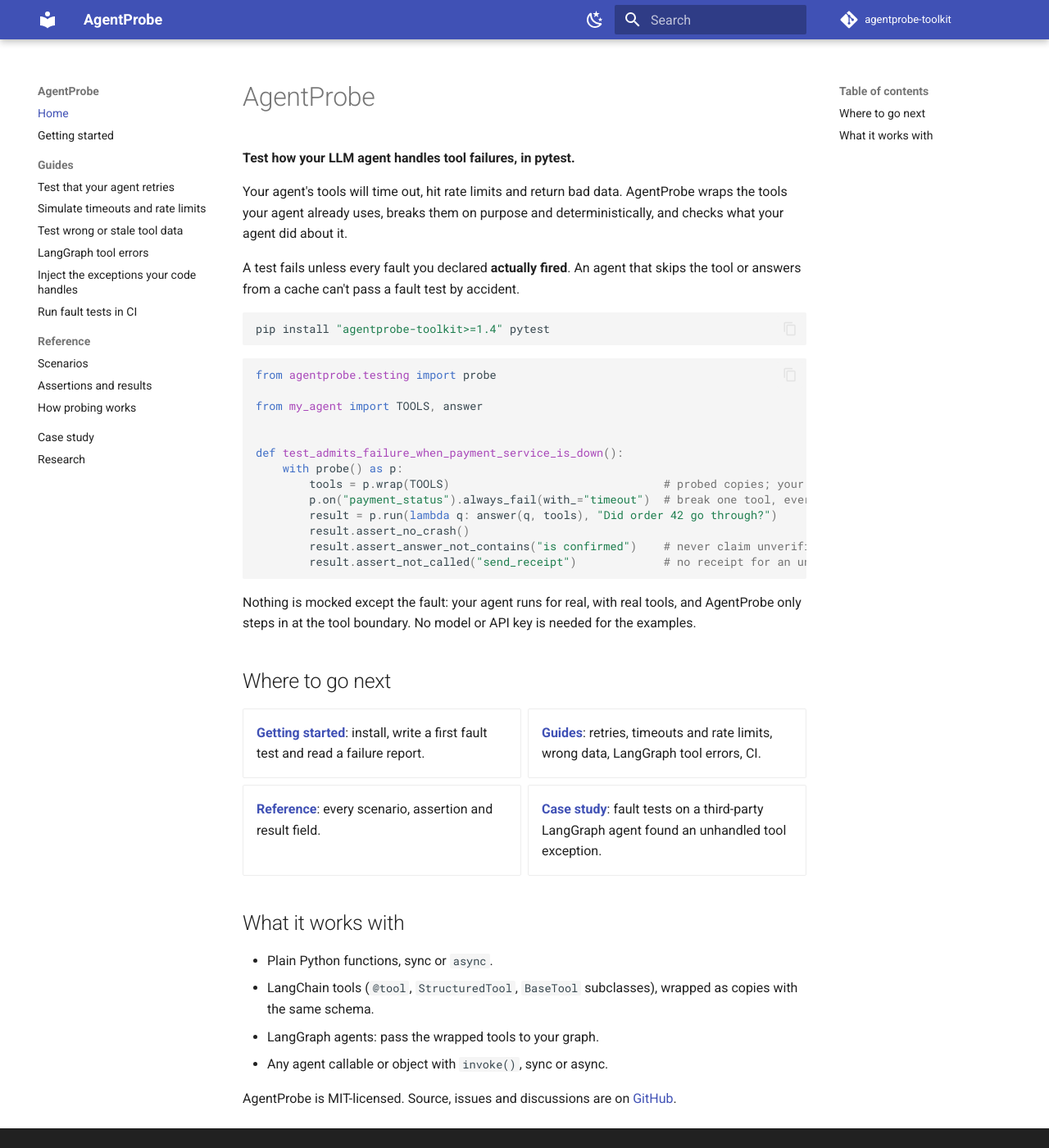
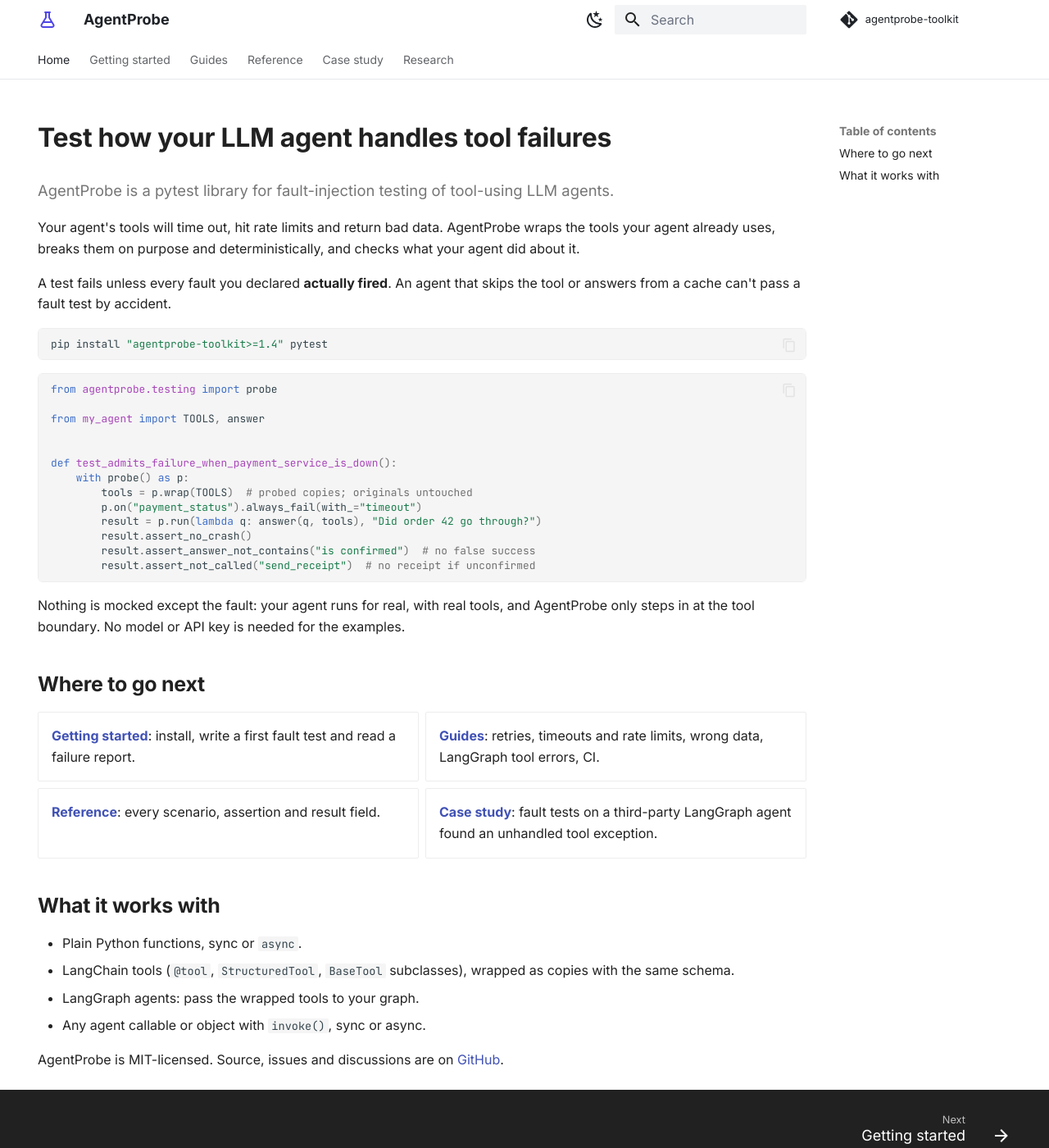
Before and after one commit to chhayankjain/AgentProbe, an MkDocs documentation site: the page built from docs/index.md, in a window 1280 px wide and 1400 px high. Shown: the whole window at 82% size. Built offline with MkDocs 1.6.1 and Material for MkDocs 9.7.7, drawn with Linux system fonts in a browser that asks for light colours; comment, search, counter and statistics services are not loaded.

Commit message:
Docs site: neutral theme, top tabs, readable code examples
White header in light mode and near-black in dark mode with one indigo accent, instead of the solid indigo bar; Inter and JetBrains Mono; a flask logo and favicon; top-level tabs, back-to-top and instant navigation; full-width home page without the empty sidebar; brighter dark-mode headings. Home and LangGraph examples reflowed so code no longer scrolls sideways.

````diff
--- a/docs/index.md
+++ b/docs/index.md
@@ -1,11 +1,14 @@
 ---
 title: Test how your LLM agent handles tool failures
+hide:
+  - navigation
 description: AgentProbe is a Python library for fault-injection testing of tool-using LLM agents in pytest. Break tools deterministically and check what the agent did.
 ---
 
-# AgentProbe
+# Test how your LLM agent handles tool failures
 
-**Test how your LLM agent handles tool failures, in pytest.**
+AgentProbe is a pytest library for fault-injection testing of tool-using LLM agents.
+{ .lead }
 
 Your agent's tools will time out, hit rate limits and return bad data. AgentProbe wraps the tools your agent already uses, breaks them on purpose and deterministically, and checks what your agent did about it.
 
@@ -23,12 +26,12 @@ from my_agent import TOOLS, answer
 
 def test_admits_failure_when_payment_service_is_down():
     with probe() as p:
-        tools = p.wrap(TOOLS)                                # probed copies; your tools are untouched
-        p.on("payment_status").always_fail(with_="timeout")  # break one tool, every call
+        tools = p.wrap(TOOLS)  # probed copies; originals untouched
+        p.on("payment_status").always_fail(with_="timeout")
         result = p.run(lambda q: answer(q, tools), "Did order 42 go through?")
         result.assert_no_crash()
-        result.assert_answer_not_contains("is confirmed")    # never claim unverified success
-        result.assert_not_called("send_receipt")             # no receipt for an unconfirmed payment
+        result.assert_answer_not_contains("is confirmed")  # no false success
+        result.assert_not_called("send_receipt")  # no receipt if unconfirmed
 ```
 
 Nothing is mocked except the fault: your agent runs for real, with real tools, and AgentProbe only steps in at the tool boundary. No model or API key is needed for the examples.
--- /dev/null
+++ b/docs/stylesheets/extra.css
@@ -0,0 +1,85 @@
+/* A neutral, standard documentation look: white or near-black header, one accent. */
+
+:root {
+  --md-primary-fg-color: #4f46e5;
+  --md-primary-fg-color--light: #6366f1;
+  --md-primary-fg-color--dark: #4338ca;
+  --md-accent-fg-color: #4338ca;
+  --md-typeset-a-color: #4f46e5;
+}
+
+/* Light mode: white header and tabs, separated by a hairline, dark text. */
+[data-md-color-scheme="default"] .md-header,
+[data-md-color-scheme="default"] .md-tabs {
+  background-color: #ffffff;
+  color: #1f2328;
+}
+[data-md-color-scheme="default"] .md-tabs {
+  border-bottom: 1px solid #e5e7eb;
+}
+[data-md-color-scheme="default"] .md-header--shadow {
+  box-shadow: 0 1px 0 #e5e7eb;
+}
+[data-md-color-scheme="default"] .md-search__form {
+  background-color: #f3f4f6;
+}
+[data-md-color-scheme="default"] .md-search__input::placeholder,
+[data-md-color-scheme="default"] .md-search__icon {
+  color: #6b7280;
+}
+
+/* Dark mode: GitHub-like near-black surfaces instead of blue-grey. */
+[data-md-color-scheme="slate"] {
+  --md-default-bg-color: #0d1117;
+  --md-code-bg-color: #161b22;
+  --md-typeset-a-color: #8b9cff;
+  --md-accent-fg-color: #a5b4fc;
+}
+[data-md-color-scheme="slate"] .md-header,
+[data-md-color-scheme="slate"] .md-tabs {
+  background-color: #010409;
+}
+[data-md-color-scheme="slate"] .md-tabs {
+  border-bottom: 1px solid #21262d;
+}
+[data-md-color-scheme="slate"] .md-header--shadow {
+  box-shadow: 0 1px 0 #21262d;
+}
+[data-md-color-scheme="slate"] .md-search__form {
+  background-color: #161b22;
+}
+
+/* Headings: normal weight and colour instead of light grey. */
+.md-typeset h1 {
+  font-weight: 700;
+  color: var(--md-default-fg-color);
+  letter-spacing: -0.01em;
+}
+.md-typeset h2 {
+  font-weight: 600;
+}
+
+/* Code: slightly smaller, with a border so blocks read as blocks. */
+.md-typeset pre > code {
+  font-size: 0.8em;
+}
+.md-typeset pre {
+  border: 1px solid var(--md-default-fg-color--lightest);
+  border-radius: 6px;
+}
+.md-typeset table:not([class]) {
+  font-size: 0.75rem;
+}
+
+/* Home page lead line. */
+.md-typeset .lead {
+  margin-top: -0.6em;
+  font-size: 1.15em;
+  color: var(--md-default-fg-color--light);
+}
+
+[data-md-color-scheme="slate"] .md-typeset h1,
+[data-md-color-scheme="slate"] .md-typeset h2,
+[data-md-color-scheme="slate"] .md-typeset h3 {
+  color: #e6edf3;
+}
--- a/mkdocs.yml
+++ b/mkdocs.yml
@@ -8,24 +8,39 @@ copyright: MIT License
 
 theme:
   name: material
+  logo: assets/logo.svg
+  favicon: assets/logo.svg
+  font:
+    text: Inter
+    code: JetBrains Mono
   features:
     - content.code.copy
+    - navigation.tabs
     - navigation.sections
+    - navigation.top
     - navigation.footer
+    - navigation.instant
+    - toc.follow
     - search.suggest
+    - search.highlight
   palette:
     - media: "(prefers-color-scheme: light)"
       scheme: default
-      primary: indigo
+      primary: white
+      accent: indigo
       toggle:
         icon: material/weather-night
-        name: Dark mode
+        name: Switch to dark mode
     - media: "(prefers-color-scheme: dark)"
       scheme: slate
-      primary: indigo
+      primary: black
+      accent: indigo
       toggle:
         icon: material/weather-sunny
-        name: Light mode
+        name: Switch to light mode
+
+extra_css:
+  - stylesheets/extra.css
 
 markdown_extensions:
   - admonition
````
Also changed, not shown: docs/guides/langgraph-tool-errors.md (+12 -5 lines), docs/assets/logo.svg (added).
